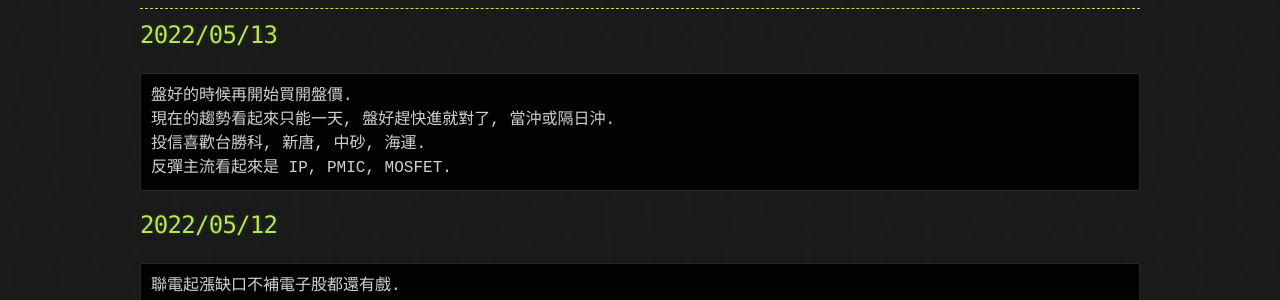
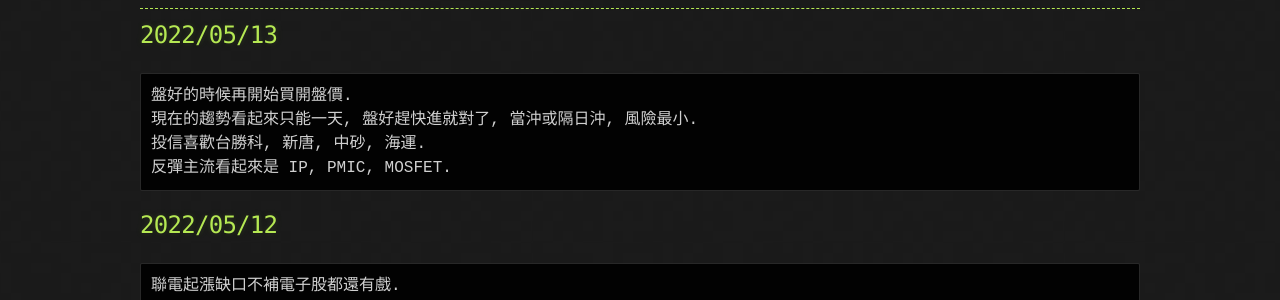
Before and after one commit to lepg5487/Stock_God, a Jekyll site: the page built from index.md, in a window 1280 px wide and 900 px high. Shown: the part 290-590 px from the top of the window. Built offline with Jekyll 4.4.1, drawn with Linux system fonts in a browser that asks for light colours; our own code applies the rules of GitHub Pages for plain Markdown files.

Commit message:
Update index.md

````diff
--- a/index.md
+++ b/index.md
@@ -9,7 +9,7 @@ layout: testlayouts
 ## 2022/05/13
 ```
 盤好的時候再開始買開盤價.
-現在的趨勢看起來只能一天, 盤好趕快進就對了, 當沖或隔日沖.
+現在的趨勢看起來只能一天, 盤好趕快進就對了, 當沖或隔日沖, 風險最小.
 投信喜歡台勝科, 新唐, 中砂, 海運.
 反彈主流看起來是 IP, PMIC, MOSFET.
 ```
````
